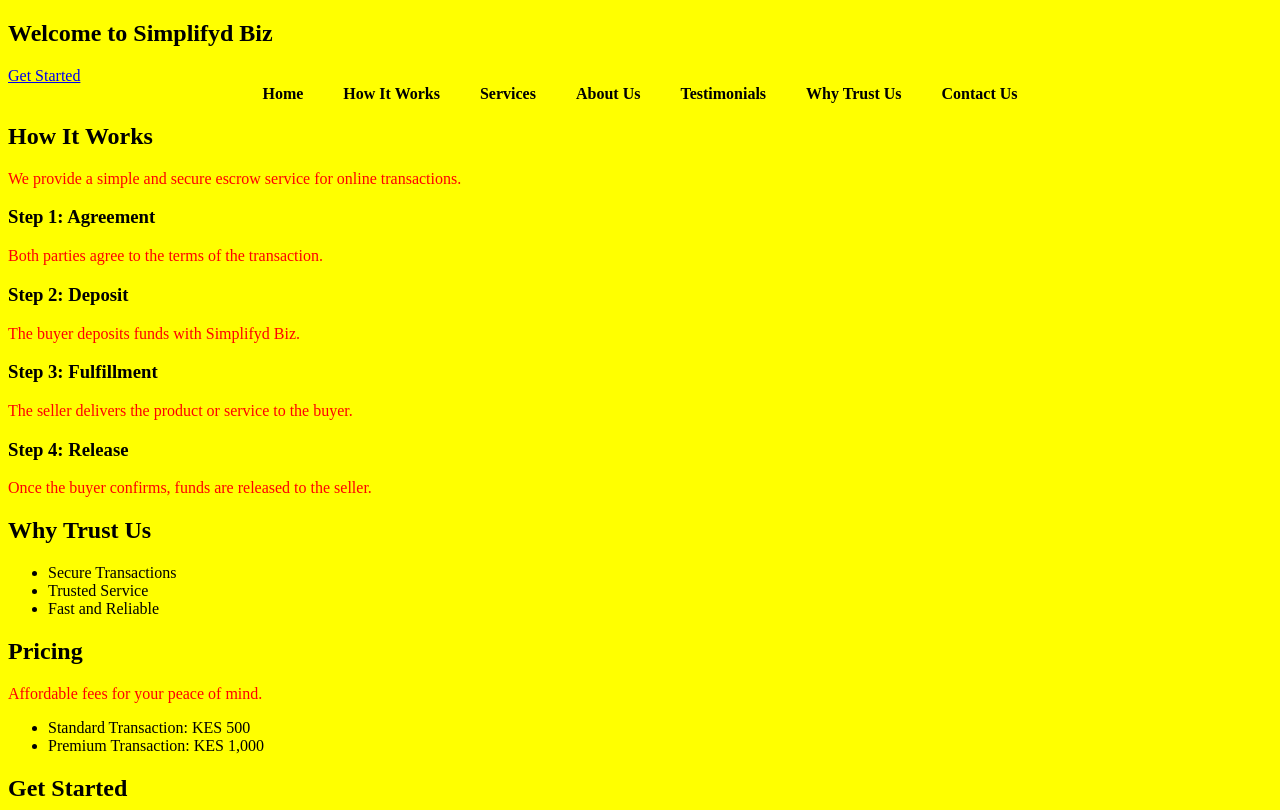
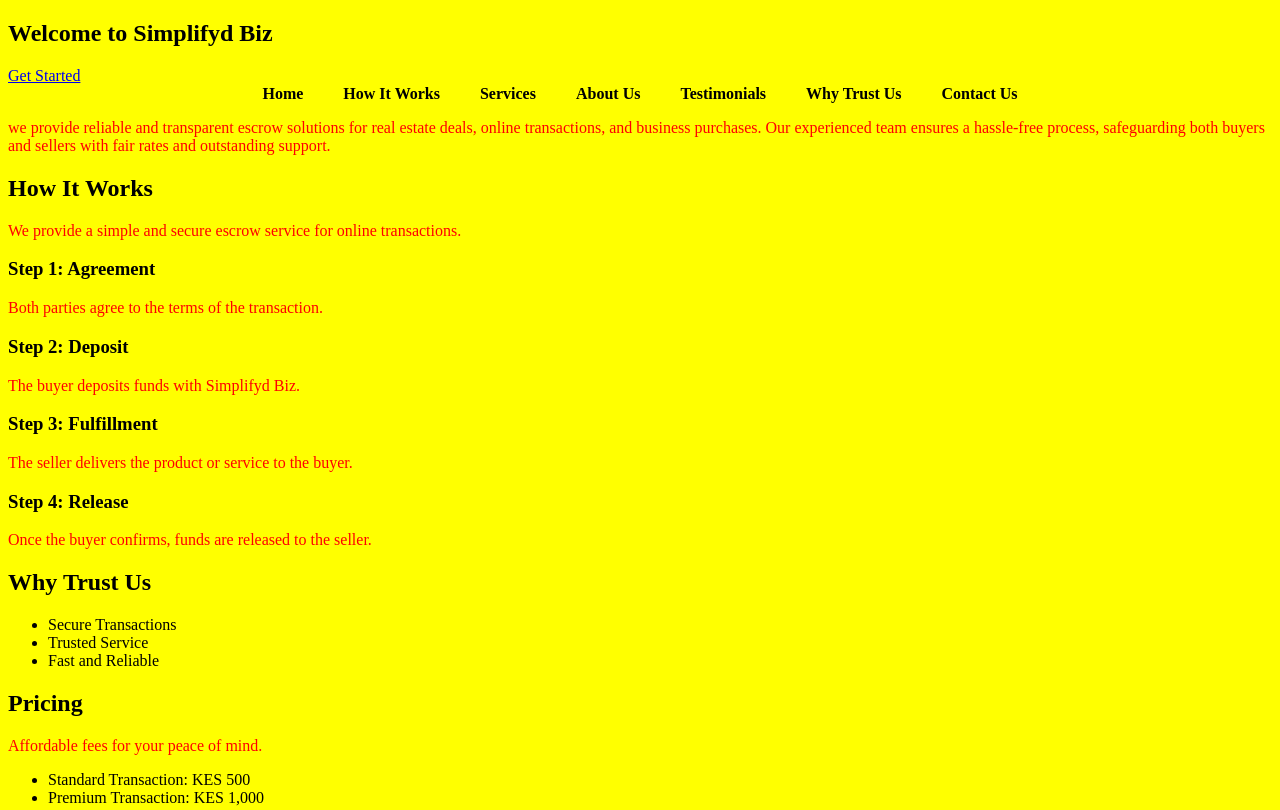
Before and after one commit to Mary2019-yes/simplifyd-biz, a plain HTML site: page index.html in a window 1280 px wide. Shown: the top 810 px of the page. Drawn offline with Linux system fonts and the light colour scheme.

Commit message:
Update index.html

```diff
--- a/index.html
+++ b/index.html
@@ -31,6 +31,9 @@
     <li><a href="#contact">Contact Us</a></li>
   </ul>
 </nav>
+ <div class="center-text">
+  <p> we provide reliable and transparent escrow solutions for real estate deals, online transactions, and business purchases. Our experienced team ensures a hassle-free process, safeguarding both buyers and sellers with fair rates and outstanding support.</p>
+</div>
 
 <style>
 .menu {
```
